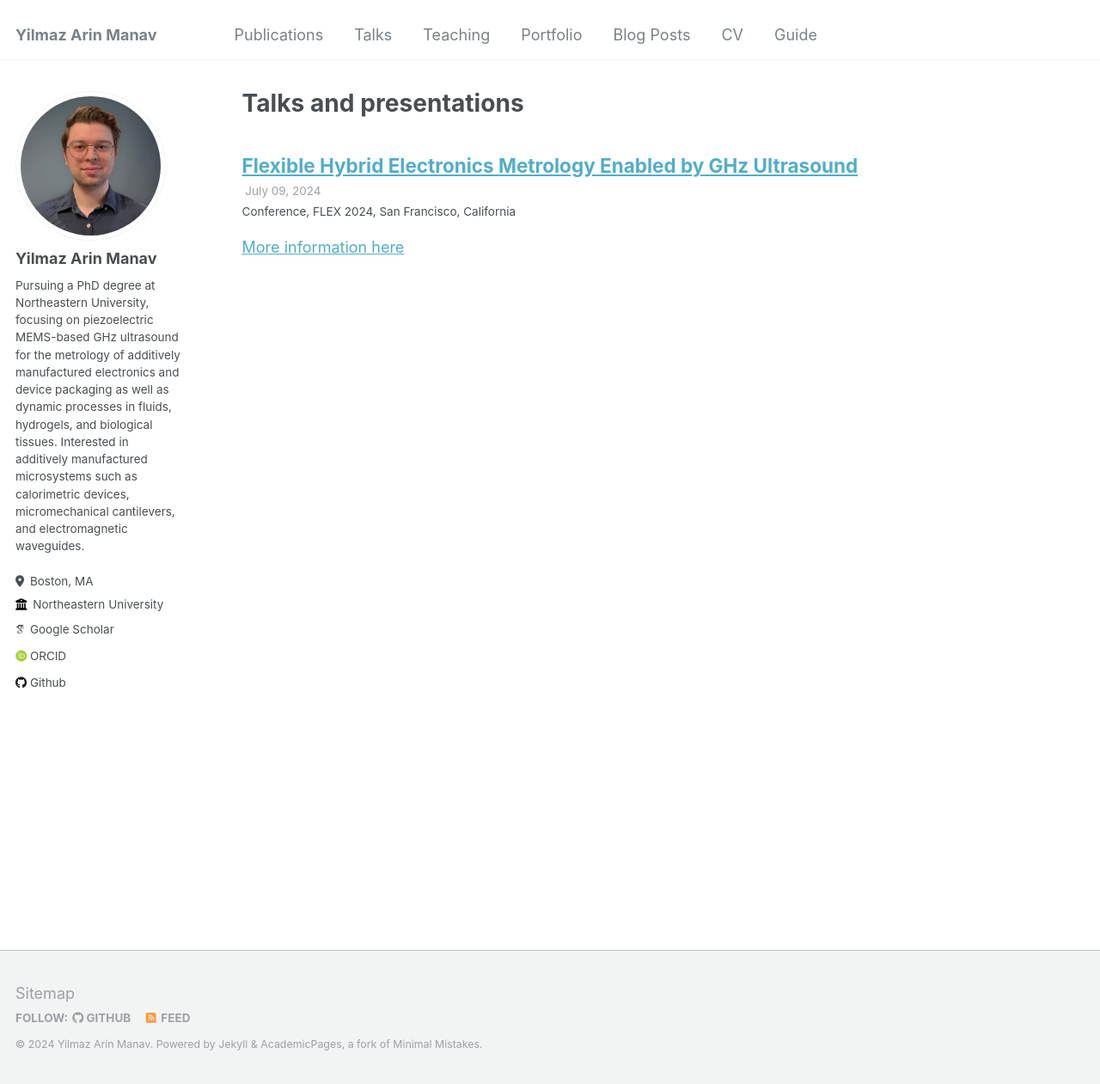
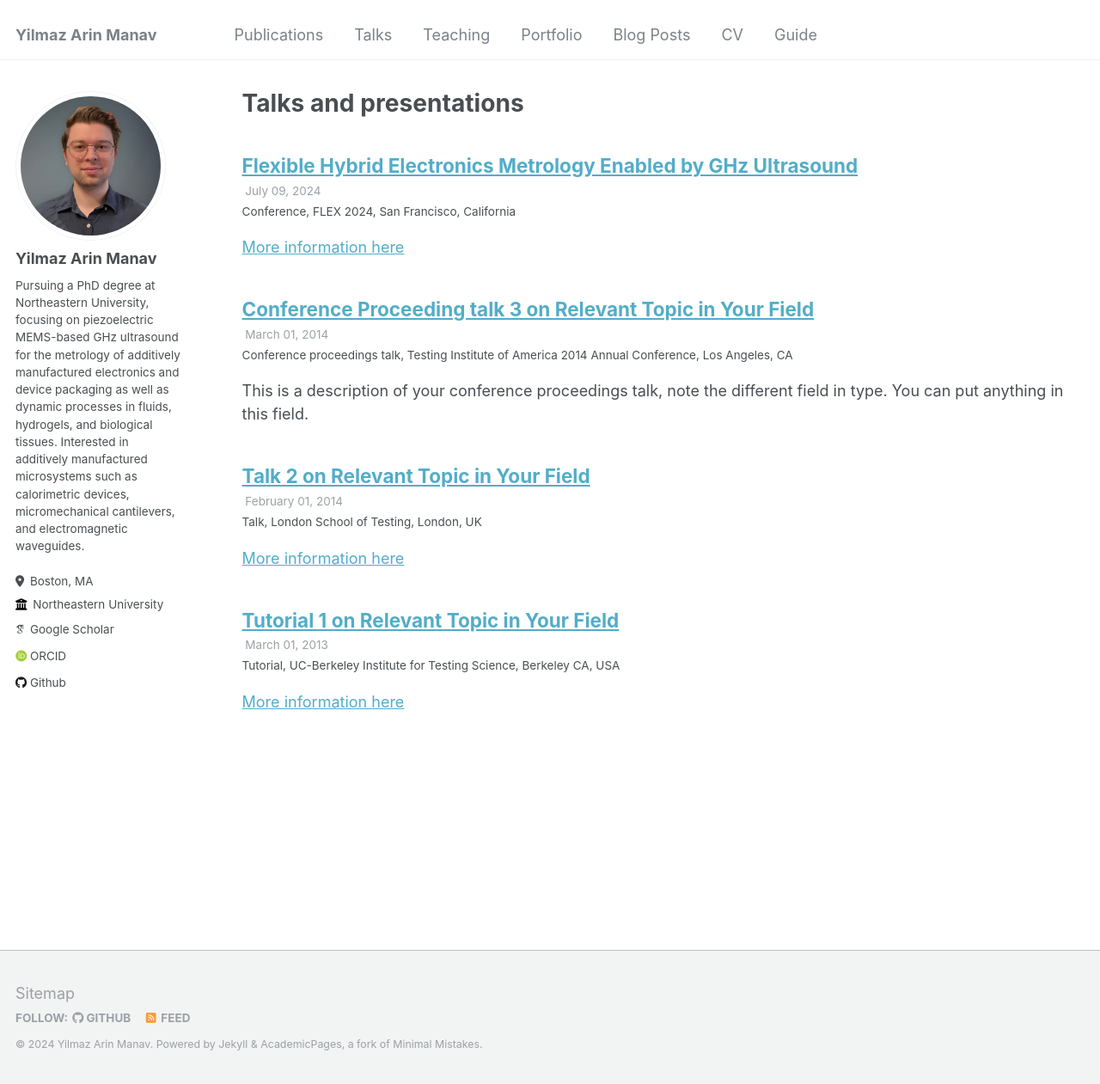
Before and after one commit to arinmanav/arinmanav.github.io, a Jekyll site: the page built from _pages/talks.html, in a window 1280 px wide and 1261 px high. Shown: the whole window at 86% size. Built offline with Jekyll 4.4.1, drawn with Linux system fonts in a browser that asks for light colours; some web fonts are replaced; a file with an impossible date is left out.

Commit message:
Teaching updated

```diff
--- /dev/null
+++ b/_talks/2013-03-01-tutorial-1.md
@@ -0,0 +1,13 @@
+---
+title: "Tutorial 1 on Relevant Topic in Your Field"
+collection: talks
+type: "Tutorial"
+permalink: /talks/2013-03-01-tutorial-1
+venue: "UC-Berkeley Institute for Testing Science"
+date: 2013-03-01
+location: "Berkeley CA, USA"
+---
+
+[More information here](http://exampleurl.com)
+
+This is a description of your tutorial, note the different field in type. This is a markdown files that can be all markdown-ified like any other post. Yay markdown!
--- /dev/null
+++ b/_talks/2014-02-01-talk-2.md
@@ -0,0 +1,13 @@
+---
+title: "Talk 2 on Relevant Topic in Your Field"
+collection: talks
+type: "Talk"
+permalink: /talks/2014-02-01-talk-2
+venue: "London School of Testing"
+date: 2014-02-01
+location: "London, UK"
+---
+
+[More information here](http://example2.com)
+
+This is a description of your talk, which is a markdown files that can be all markdown-ified like any other post. Yay markdown!
--- /dev/null
+++ b/_talks/2014-03-01-talk-3.md
@@ -0,0 +1,11 @@
+---
+title: "Conference Proceeding talk 3 on Relevant Topic in Your Field"
+collection: talks
+type: "Conference proceedings talk"
+permalink: /talks/2014-03-01-talk-3
+venue: "Testing Institute of America 2014 Annual Conference"
+date: 2014-03-01
+location: "Los Angeles, CA"
+---
+
+This is a description of your conference proceedings talk, note the different field in type. You can put anything in this field.
```
Also changed, not shown: _teaching/2015-spring-teaching-2.md (renamed from _teaching/ta_eng100.md, +2 -2 lines), _talks/2012-03-01-talk-1.md (renamed from _talks/flex2024.md), _teaching/2014-spring-teaching-1.md (line endings or trailing spaces), 2 other files.
